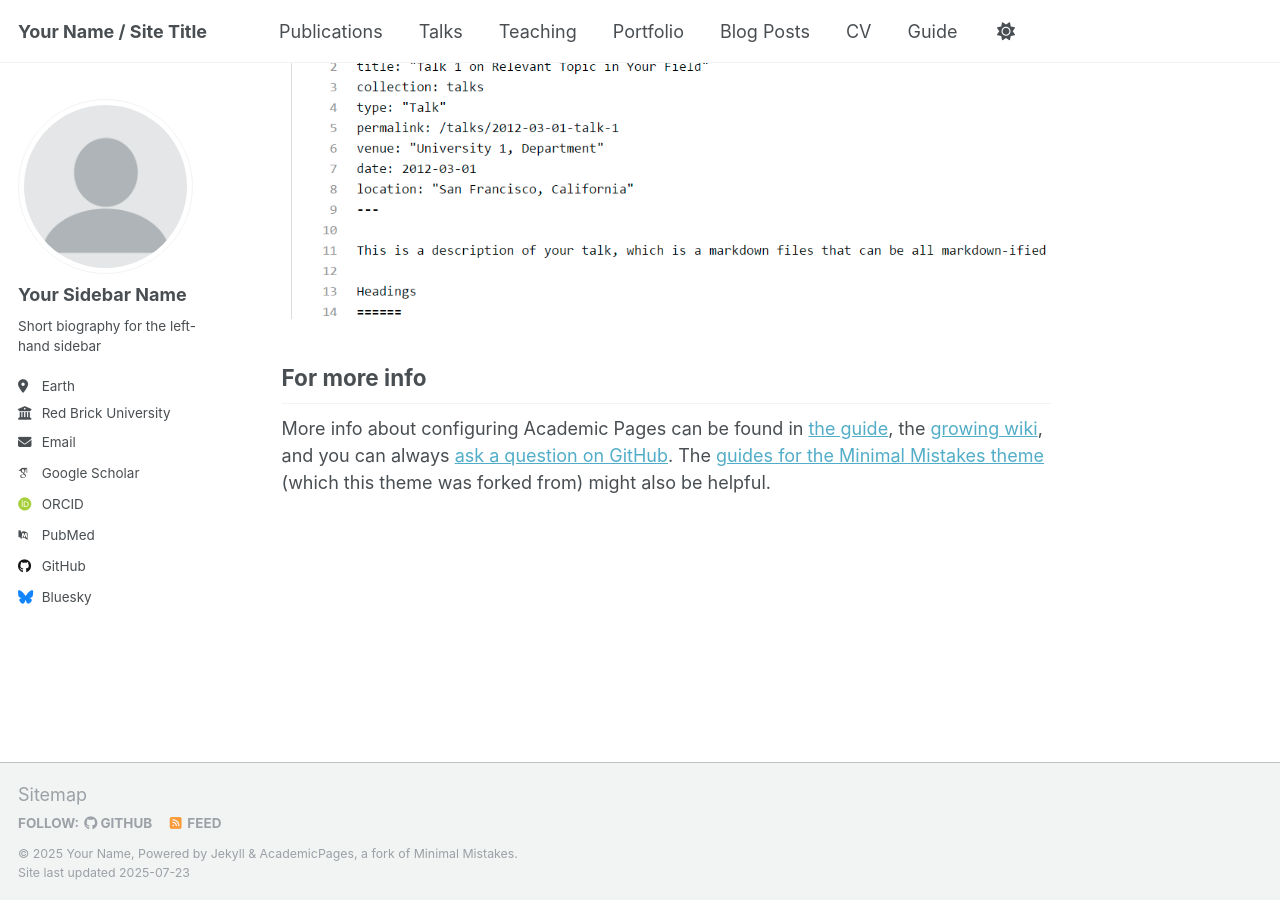
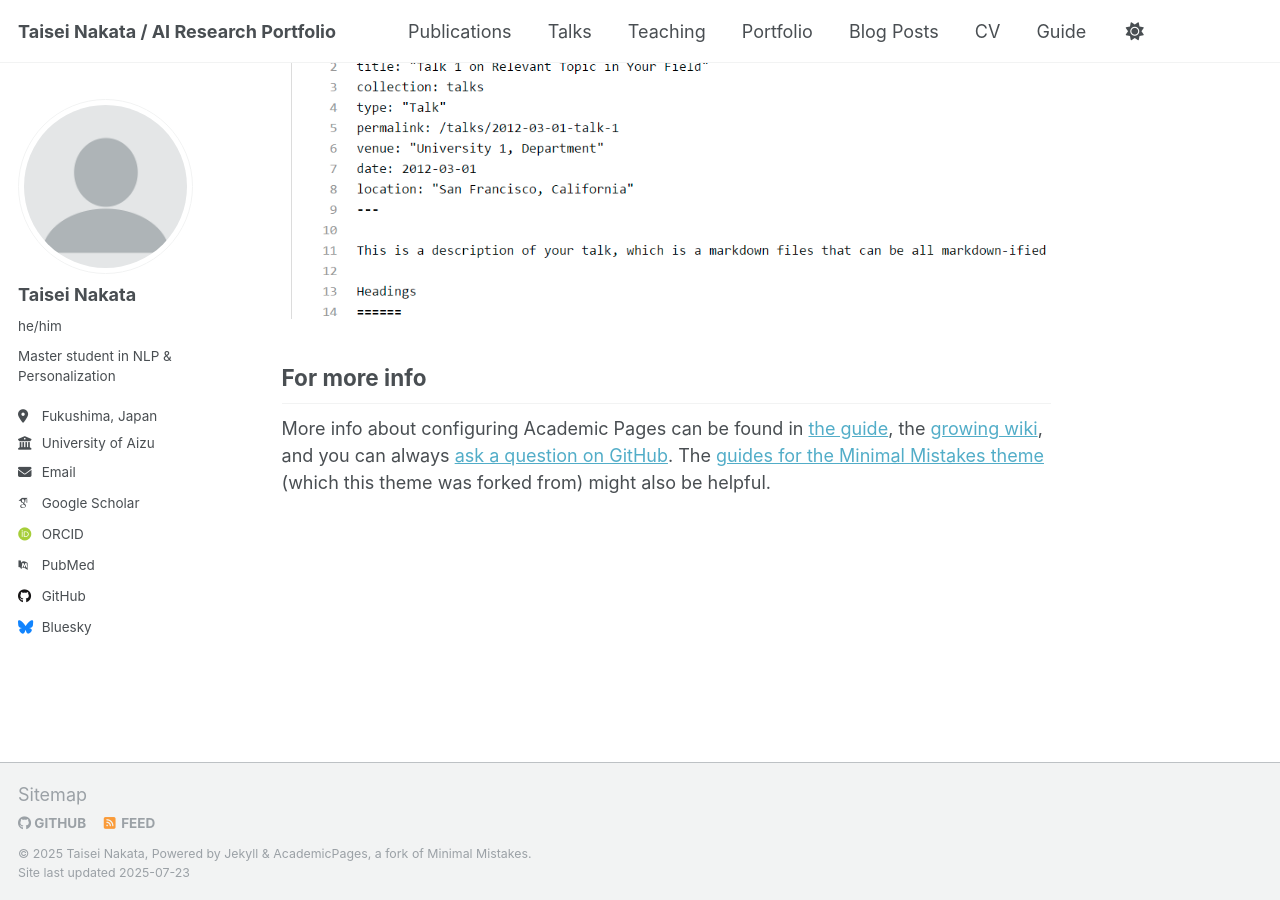
Before and after one commit to hugeclear/hugeclear.github.io, a Jekyll site: the page built from _pages/about.md, in a window 1280 px wide and 900 px high, scrolled down 2880 px. Built offline with Jekyll 4.4.1, drawn with Linux system fonts in a browser that asks for light colours; some web fonts are replaced; a script that is not in the unit is left out.

Commit message:
Update _config.yml
customize my information

```diff
--- a/_config.yml
+++ b/_config.yml
@@ -7,15 +7,15 @@
 # server process.
 
 # Basic Site Settings
-locale                   : "en-US"
+locale                   : "ja-JA"
 site_theme               : "default"
-title                    : "Your Name / Site Title"
+title                    : "Taisei Nakata / AI Research Portfolio"
 title_separator          : "-"
-name                     : &name "Your Name"
+name                     : &name "Taisei Nakata"
 description              : &description "personal description"
-url                      : https://academicpages.github.io # the base hostname & protocol for your site e.g. "https://[your GitHub username].github.io" or if you already have some other page hosted on Github then use "https://[your GitHub username].github.io/[Your Repo Name]"
+url                      : https://hugeclear.github.io # the base hostname & protocol for your site e.g. "https://[your GitHub username].github.io" or if you already have some other page hosted on Github then use "https://[your GitHub username].github.io/[Your Repo Name]"
 baseurl                  : "" # the subpath of your site, e.g. "/blog"
-repository               : "academicpages/academicpages.github.io"
+repository               : "hugeclear/hugeclear.github.io"
 
 # Site Author - The following control what appear as part of the author content on the side bar.
 #               If a field is blank the icon and link will not appear, otherwise it will be shown.
@@ -23,13 +23,13 @@ repository               : "academicpages/academicpages.github.io"
 author:
   # Biographic information
   avatar           : "profile.png"
-  name             : "Your Sidebar Name"
-  pronouns         : # example: "she/her"
-  bio              : "Short biography for the left-hand sidebar"
-  location         : "Earth"
-  employer         : "Red Brick University"
+  name             : "Taisei Nakata"
+  pronouns         : "he/him"
+  bio              : "Master student in NLP & Personalization"
+  location         : "Fukushima, Japan"
+  employer         : "University of Aizu"
   uri              : # URL
-  email            : "none@example.org"
+  email            : "m5281031@u-aizu.ac.jp"
 
   # Academic websites
   academia         : # URL
@@ -46,7 +46,7 @@ author:
   bitbucket        : # Username - Update with your username on the site
   codepen          : # Username
   dribbble         : # Username
-  github           : "academicpages"
+  github           : "hugeclear"
   kaggle           : # Username
   stackoverflow    : # User number or user number and name (i.e., use "1" or "1/jeff-atwood")
 
```
